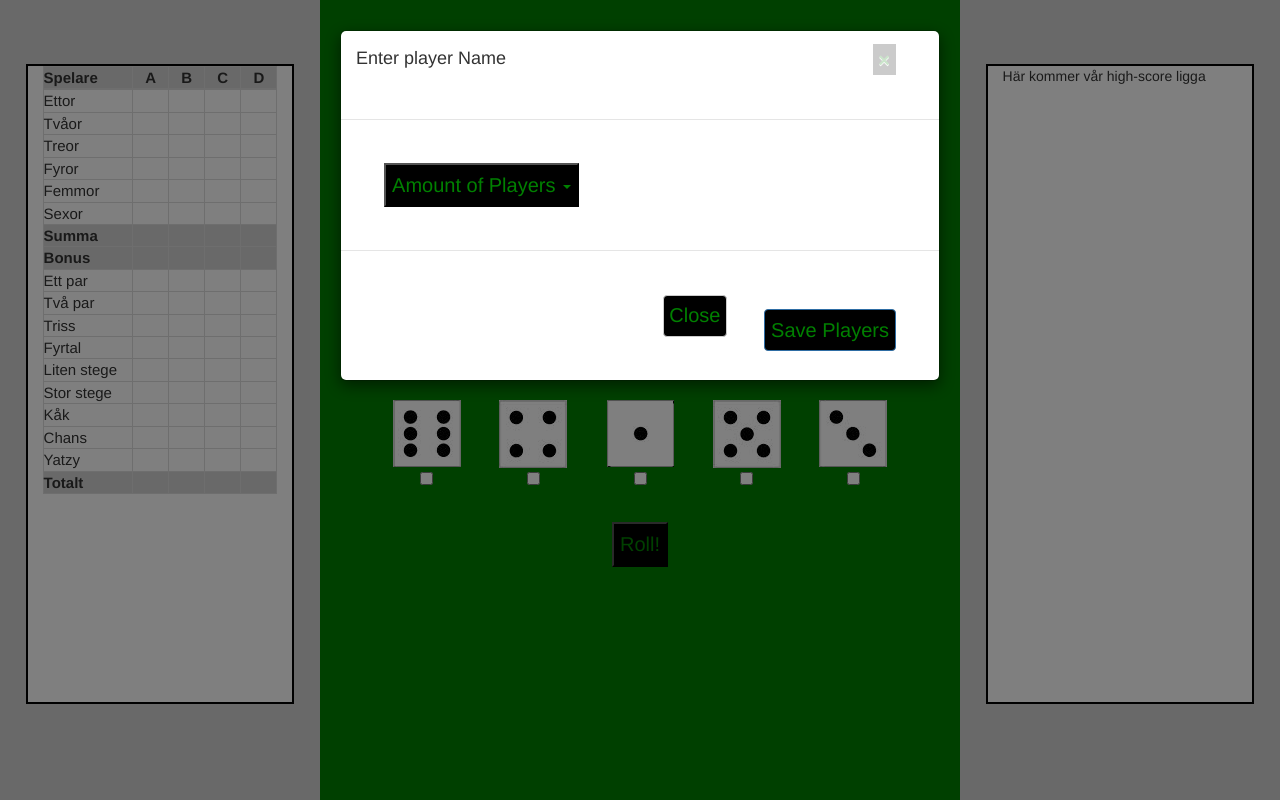
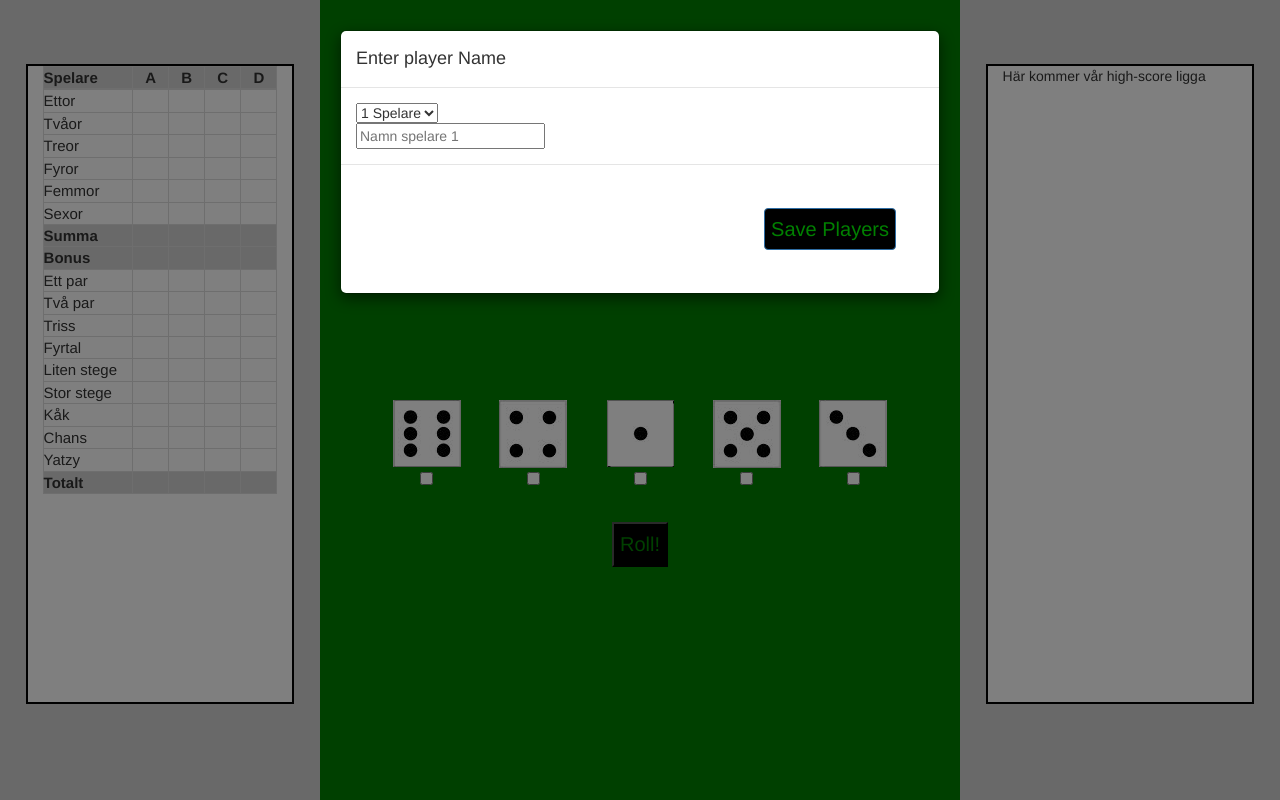
Before and after one commit to BujaminSaliu/Grupp1_Yatzy, a plain HTML site: page index.html in a window 1280 px wide. Drawn offline with Linux system fonts and the light colour scheme.

Commit message:
Adds input field for players 1-4

```diff
--- a/index.html
+++ b/index.html
@@ -175,25 +175,22 @@
   <div class="modal-dialog" role="document">
     <div class="modal-content">
       <div class="modal-header">
-        <button type="button" class="close" data-dismiss="modal" aria-label="Close"><span aria-hidden="true">&times;</span></button>
         <h4 class="modal-title">Enter player Name</h4>
       </div>
-      <div class="modal-body">
+ <div class="modal-body">
   <div class="dropdown">
-  <button id="dLabel" type="button" data-toggle="dropdown" aria-haspopup="true" aria-expanded="false">
-    Amount of Players
-    <span class="caret"></span>
-  </button>
-  <ul class="dropdown-menu" aria-labelledby="dLabel">
-    <li>1 Player</li>
-    <li>2 Players</li>
-    <li>3 Players</li>
-    <li>4 Players</li>
-  </ul>
+  <select id="numOfPlayers">
+    <option value="1">1 Spelare</option>
+    <option value="2">2 Spelare</option>
+    <option value="3">3 Spelare</option>
+    <option value="4">4 Spelare</option>
+  </select>
+  <div class="playerValues">
+  <input type="text" placeholder="Namn spelare 1">
+  </div>
  </div>
 </div>
     <div class="modal-footer">
-      <button type="button" class="btn btn-default" data-dismiss="modal">Close</button>
        <button type="button" class="btn btn-primary">Save Players</button>
       </div>
     </div><!-- /.modal-content -->
--- a/js/main.js
+++ b/js/main.js
@@ -11,6 +11,16 @@ testScoreBoard.dices = dices;
 
 $( document ).ready(function() {
 	$('#myModal').modal('show');
+
+	$('#numOfPlayers').change(function(){
+		console.log('hej');
+		let optionValue = $(this).val();
+		console.log('option value', optionValue);
+		provideInputFields(optionValue);
+	});
+
+
+
 	$('#roll-dices').on('click', function(){
 		testRoll();
 	});
@@ -18,6 +28,17 @@ $( document ).ready(function() {
 	testRoll();
 
 });
+function provideInputFields(numOfPlayers){
+	$('.playerValues').empty();
+	for(let i = 1; i <= numOfPlayers; i++){
+		$('.playerValues').append(`
+			 <input type="text" placeholder='Namn spelare ${i}'   >
+			 </br>
+		`);
+	}
+
+
+}
 
 function testRoll() {
 	lockCheckedDices();
```
